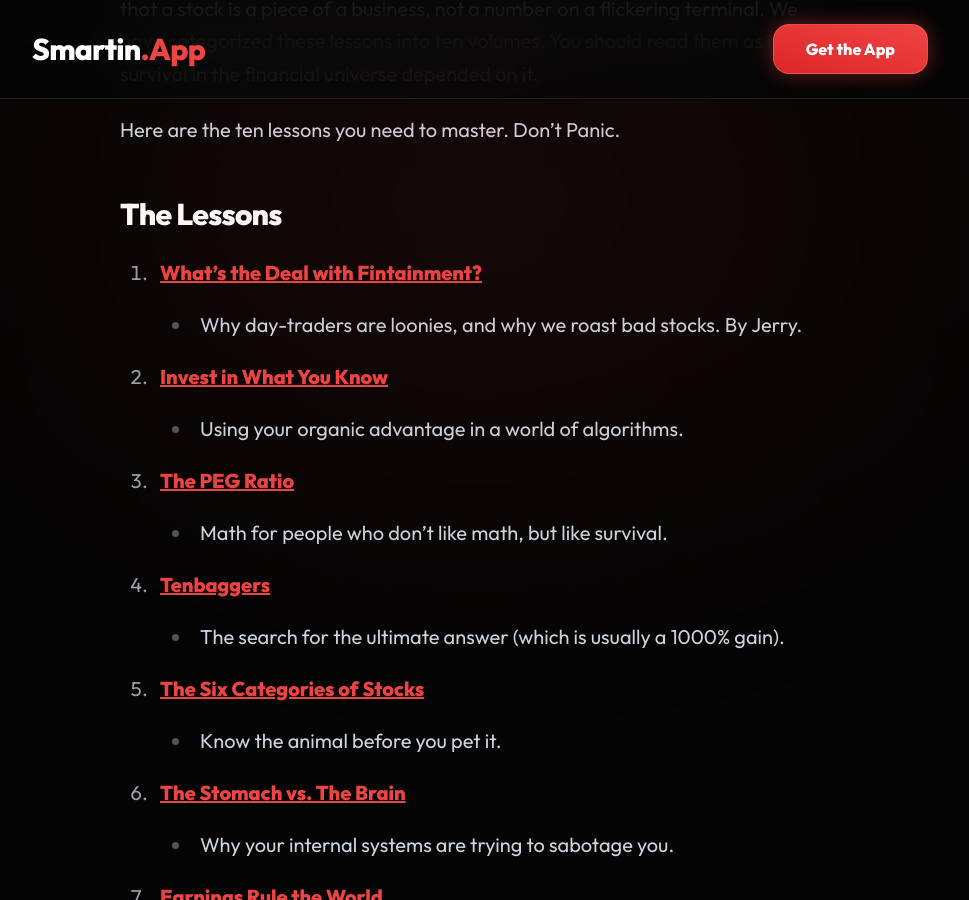
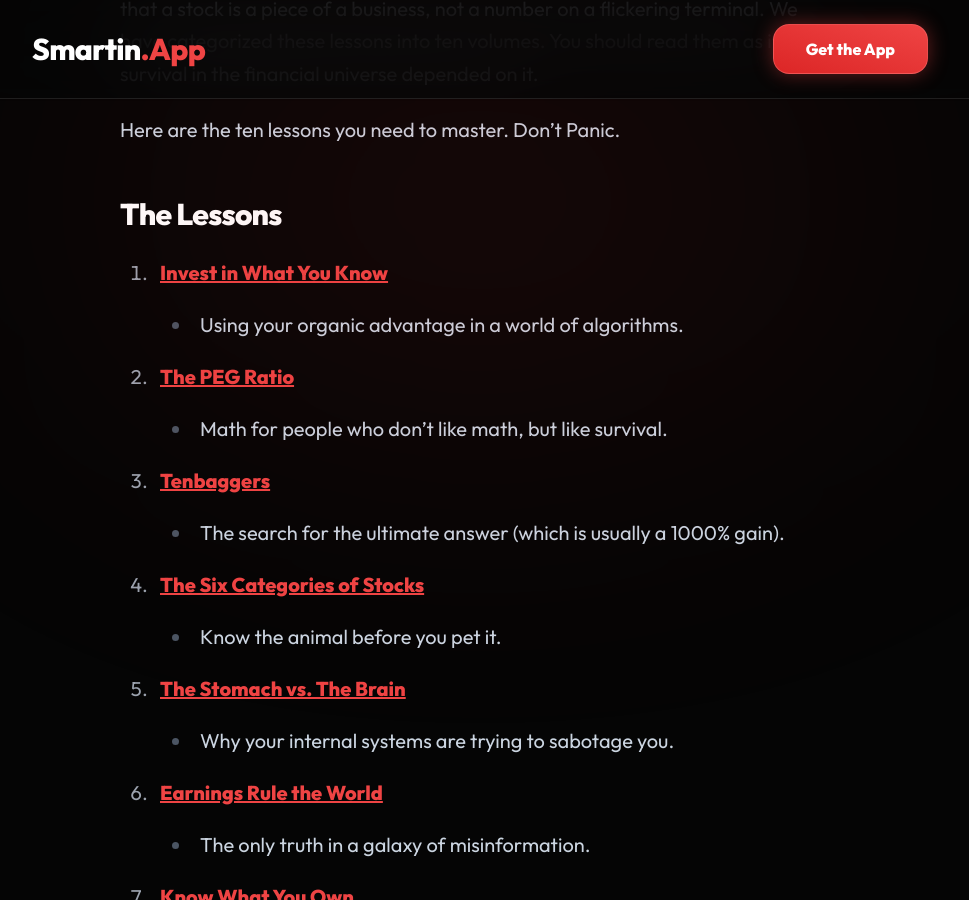
Before and after one commit to sivi29y/smartin-privacy, a Jekyll site: the page built from guide/index.md, in a window 1280 px wide and 900 px high, scrolled down 690 px. Shown: the whole window, without its empty margins (160-1129 px from the left). Built offline with Jekyll 4.4.1, drawn with Linux system fonts in a browser that asks for light colours; nearby versions of some CDN libraries.

Commit message:
📦 Migrated Fintainment overview from Guide to the Blog Feed

```diff
--- a/guide/index.md
+++ b/guide/index.md
@@ -19,8 +19,6 @@ Here are the ten lessons you need to master. Don't Panic.
 
 ### The Lessons
 
-0.  **[What's the Deal with Fintainment?](/guide/what-is-fintainment/)**
-    *   Why day-traders are loonies, and why we roast bad stocks. By Jerry.
 1.  **[Invest in What You Know](/guide/invest-in-what-you-know/)**
     *   Using your organic advantage in a world of algorithms.
 2.  **[The PEG Ratio](/guide/the-peg-ratio/)**
```
Also changed, not shown: _posts/2026-04-04-what-is-fintainment.md (renamed from guide/what-is-fintainment.md, +1 -1 lines).
